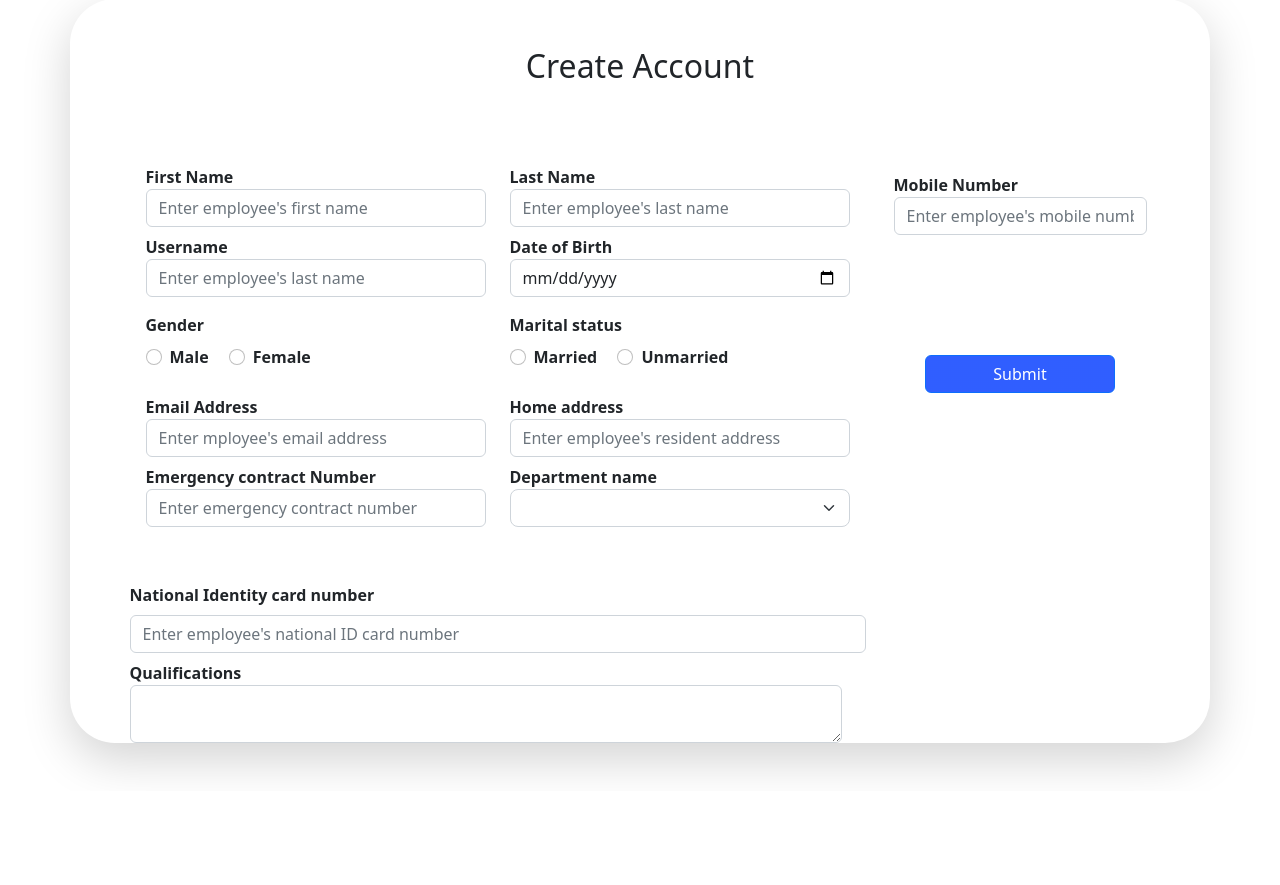
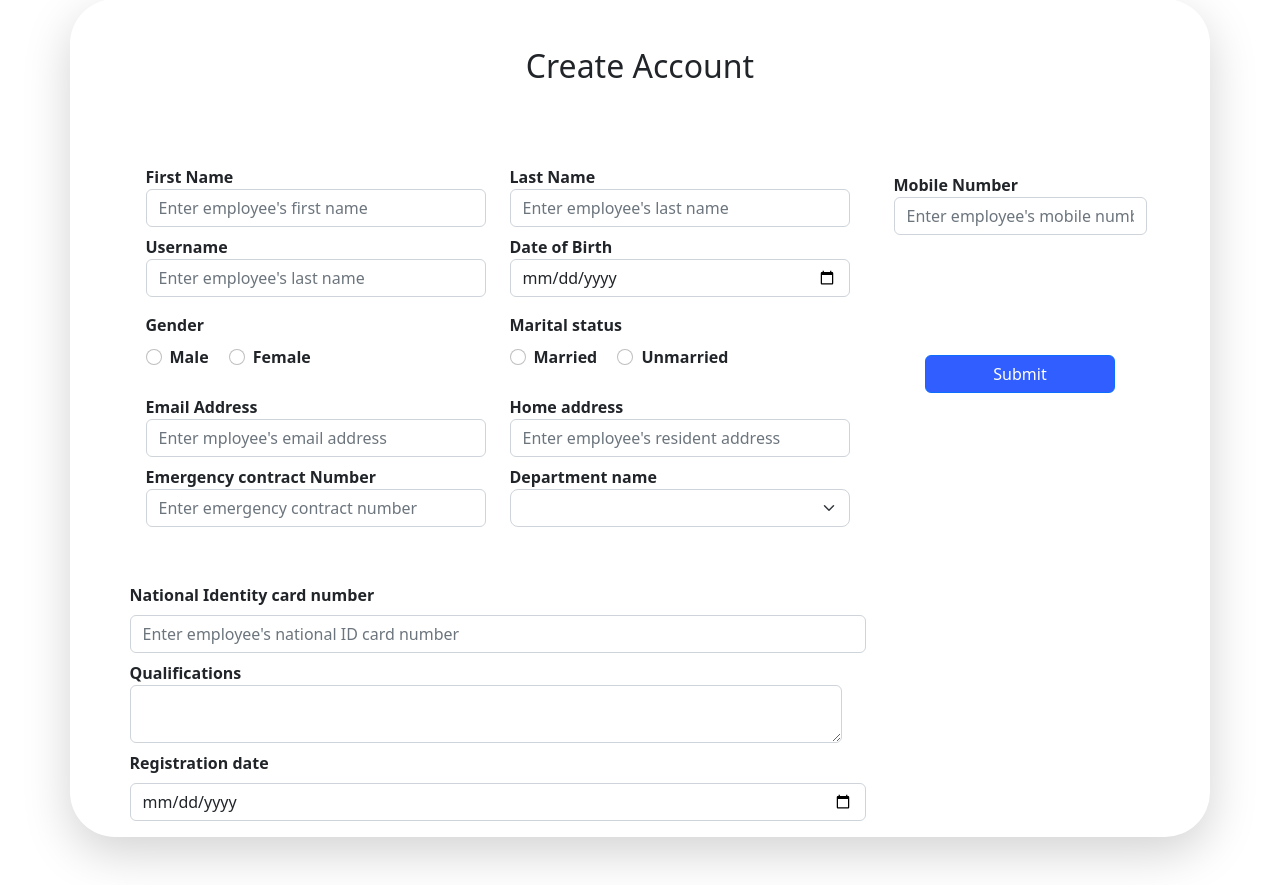
Before and after one commit to dinushaAsamarakoon/HRM_System-DBS, a PHP site: template app/views/register/addEmployee.php in a window 1280 px wide. Shown: the part 147-1032 px from the top of the page. Before the commit the page ends 919 px from the top, so only its background shows below. Run offline with PHP 8.4, Linux system fonts and the light colour scheme; the template is opened without the code that fills it, so the values that code supplies are empty; some libraries are stand-ins or nearby versions.

Commit message:
added registration date

```diff
--- a/app/views/register/addEmployee.php
+++ b/app/views/register/addEmployee.php
@@ -195,7 +195,14 @@
 
                             </div>
 
+                        </div>
+                        <div class="row mt-2 mb-3">
+                        <div class="col-md-12">
+                            <label for=" reg_date" class="form-label">Registration date</label>
+                            <input type="date" class="form-control" id="reg_date"
+                                   placeholder="Enter employee's registration date" name="reg_date">
 
+                        </div>
                         </div>
 
                     </div>
```
